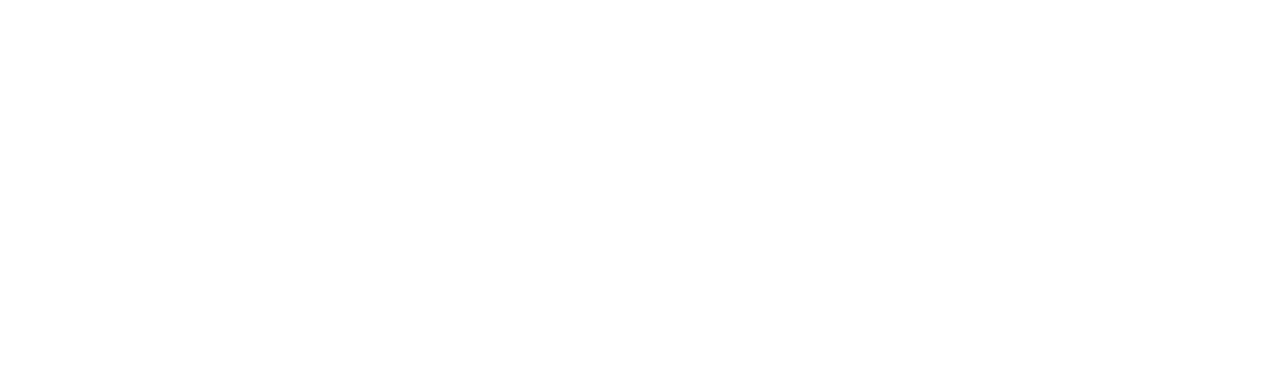
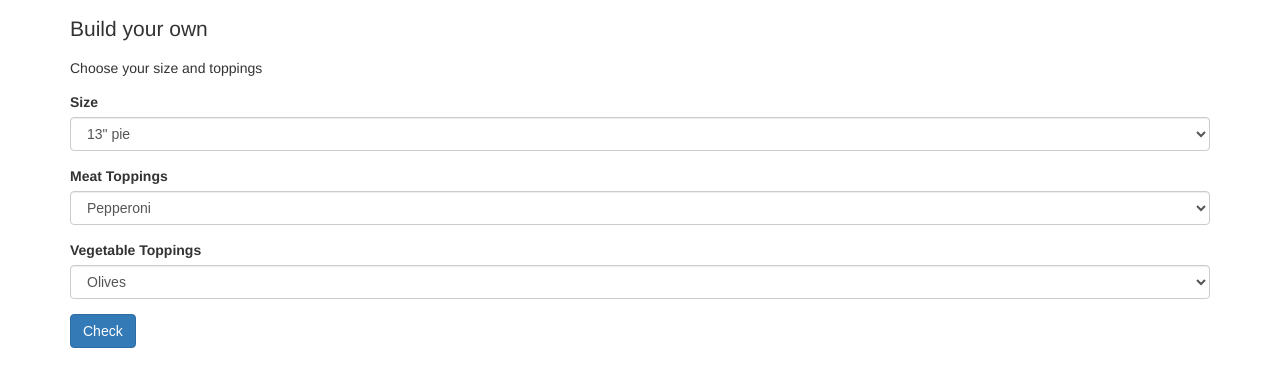
Before and after one commit to joseph-arnstein/pizza-menu, a plain HTML site: page index.html in a window 1280 px wide. Drawn offline with Linux system fonts and the light colour scheme.

Commit message:
add front end with basic information and form, no backend for input

```diff
--- a/index.html
+++ b/index.html
@@ -8,9 +8,50 @@
     <script src="js/jquery-1.12.0.js"></script>
     <script src="js/bootstrap.js"></script>
     <script src ="js/scripts.js"></script>
-    <title>ALERT YOUR TITLE GOES HERE BUDDY</title>
+    <title>Pizza Joe's</title>
   </head>
   <body>
 
+    <div class="container">
+      <h2>Build your own</h2>
+      <p>Choose your size and toppings</p>
+    </div>
+
+
+    <div class="container" id="blanks">
+      <form>
+
+        <div class="form-group">
+          <label for="size">Size</label>
+          <select id="size" class="form-control">
+            <option value="small">13" pie</option>
+            <option value="large">18" pie</option>
+          </select>
+        </div>
+
+        <div class="form-group">
+          <label for="meatTop">Meat Toppings</label>
+          <select id="meatTop" class="form-control">
+            <option value="pepperoni">Pepperoni</option>
+            <option value="sausage">Sausage</option>
+            <option value="bacon">Bacon</option>
+            <option value="salami">Salami</option>
+          </select>
+        </div>
+
+        <div class="form-group">
+          <label for="vegTop">Vegetable Toppings</label>
+          <select id="vegTop" class="form-control">
+            <option value="olives">Olives</option>
+            <option value="spinach">Spinach</option>
+            <option value="pinapple">Pineapple</option>
+            <option value="onion">Onion</option>
+            <option value="peppers">Peppers</option>
+          </select>
+        </div>
+        <button type="submit" class="btn btn-primary">Check</button>
+      </form>
+    </div>
+
   </body>
 </html>
--- a/js/scripts.js
+++ b/js/scripts.js
@@ -2,13 +2,28 @@ function PizzaConstructor(){
   this.smallPrice = 13;
   this.largePrice = 18;
   this.meatToppings = [];
-}
+  this.vegetableToppings = [];
+};
 
 PizzaConstructor.prototype.meat = function(meat) {
-  this.smallPrice+= 1;
+  this.smallPrice += 2;
+  this.largePrice += 3;
+  this.meatToppings.push(meat);
+};
+//PizzaConstructor.prototype.meat = function(meat) {
+//   var meats = [meat];
+//   meats.forEach(function(food) {
+//     this.smallPrice += 2;
+//     this.largePrice += 3;
+//     this.meatToppings.push(meats);
+//   });
+// };
+
+PizzaConstructor.prototype.vegetables = function (veg) {
+  this.smallPrice += 1;
   this.largePrice += 2;
-  this.meatToppings.push(meat);
-}
+  this.vegetableToppings.push(veg);
+};
 
 // $(document).ready(function() {
 //
```
Also changed, not shown: specs/specs.js (+12 -3 lines).
